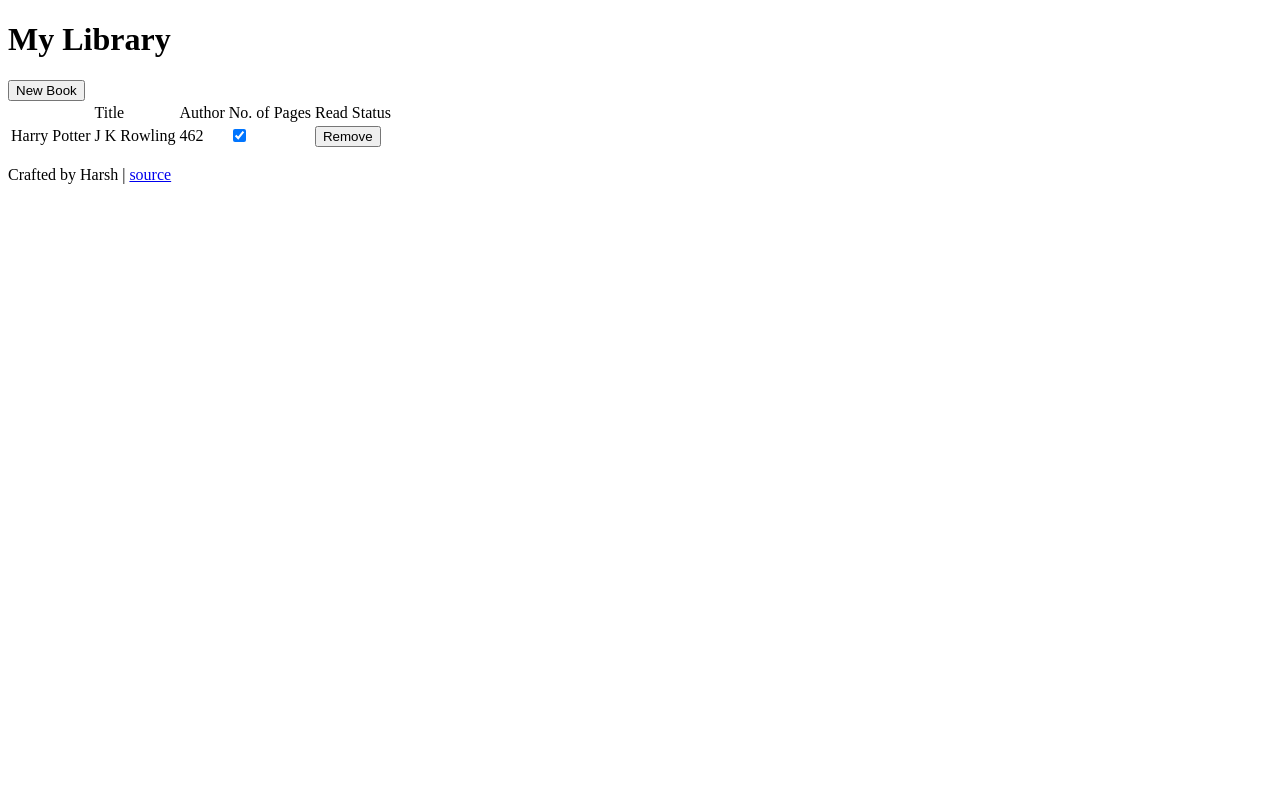
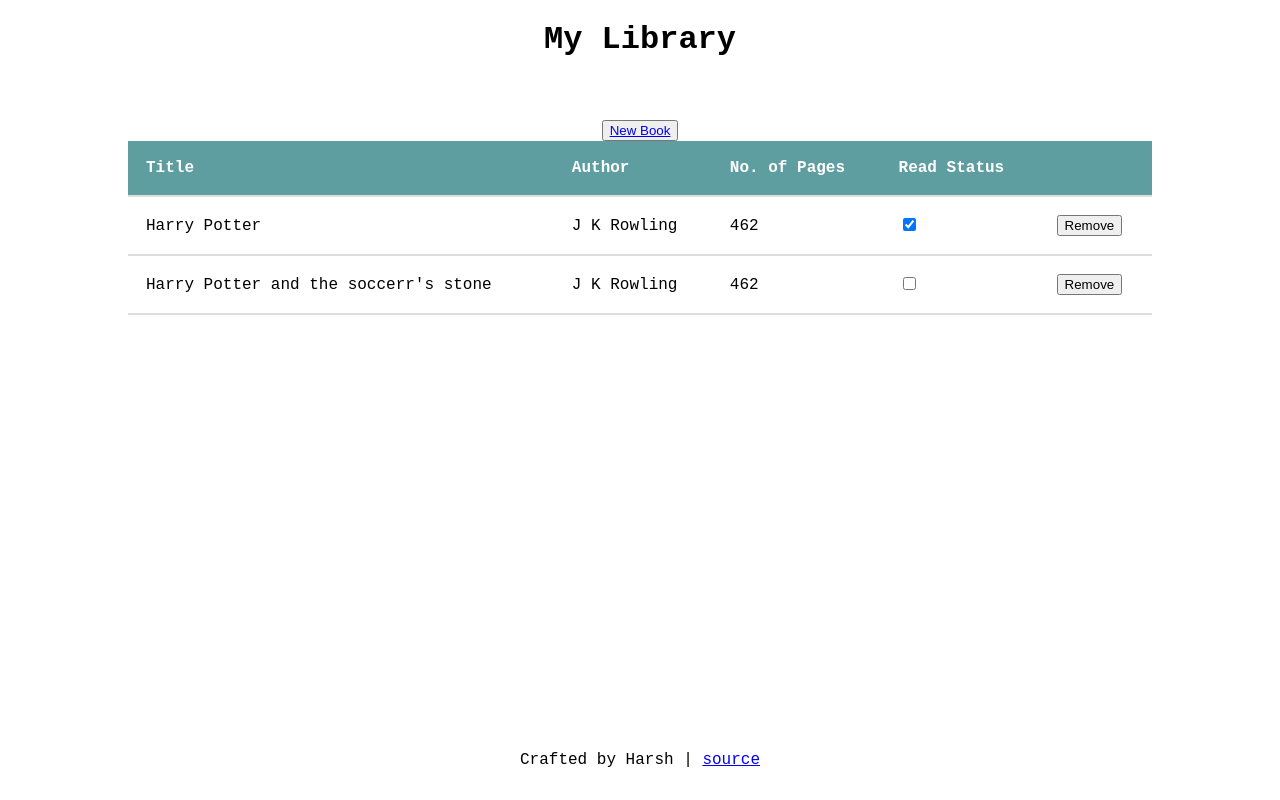
Before and after one commit to harsh-gautam/library-app, a plain HTML site: page index.html in a window 1280 px wide. Drawn offline with Linux system fonts and the light colour scheme.

Commit message:
added styling

```diff
--- a/css/style.css
+++ b/css/style.css
@@ -0,0 +1,45 @@
+body {
+  margin: 0;
+  padding: 0;
+  font-family: "Courier New", Courier, monospace;
+}
+
+#header {
+  height: 15vh;
+  display: flex;
+  flex-direction: row;
+  justify-content: center;
+  align-items: baseline;
+}
+
+#container {
+  height: 75vh;
+  display: flex;
+  flex-direction: column;
+  align-items: center;
+}
+
+.books-table {
+  width: 80%;
+  border-collapse: collapse;
+}
+
+th {
+  background-color: cadetblue;
+  color: white;
+}
+
+th,
+td {
+  border-bottom: 2px solid #ddd;
+  padding: 18px;
+  text-align: left;
+}
+
+#footer {
+  height: 10vh;
+  display: flex;
+  flex-direction: row;
+  justify-content: center;
+  align-items: center;
+}
--- a/index.html
+++ b/index.html
@@ -11,20 +11,27 @@
   <body>
     <header id="header"><h1>My Library</h1></header>
     <main id="container">
-      <button>New Book</button>
+      <button class="new-book">
+        <a href="#"> New Book</a>
+      </button>
       <table class="books-table">
-        <th class="table-heading">
-          <td>Title</td>
-          <td>Author</td>
-          <td>No. of Pages</td>
-          <td>Read Status</td>
-          <td></td>
-        </th>
+          <th>Title</th>
+          <th>Author</th>
+          <th>No. of Pages</th>
+          <th>Read Status</th>
+          <th></th>
         <tr>
           <td>Harry Potter</td>
           <td>J K Rowling</td>
           <td>462</td>
           <td><input type="checkbox" checked></td>
+          <td><button>Remove</button></td>
+        </tr>
+        <tr>
+          <td>Harry Potter and the soccerr's stone</td>
+          <td>J K Rowling</td>
+          <td>462</td>
+          <td><input type="checkbox" value="read"></td>
           <td><button>Remove</button></td>
         </tr>
       </table>
```
